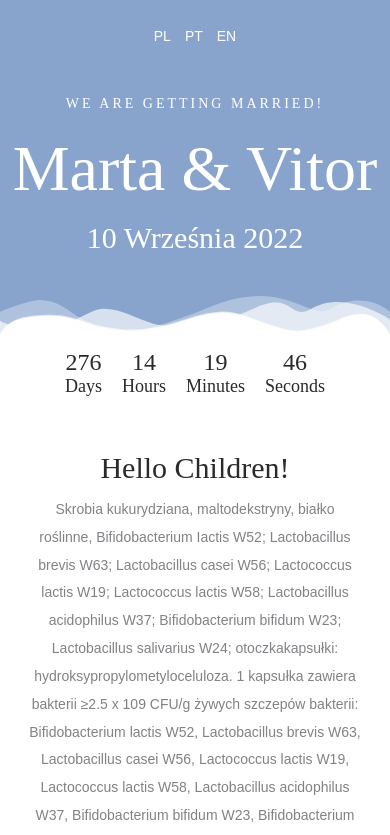
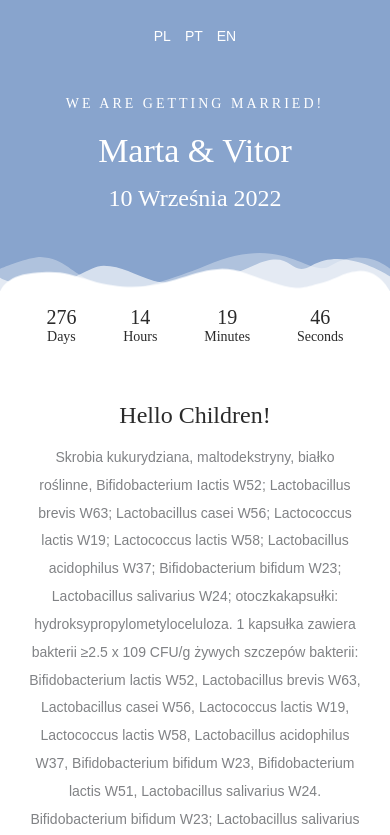
Before and after one commit to vitor-antonio/WeddingSite, a Svelte app: page / in a window 390 px wide. Shown: the top 835 px of the page. Built offline with nearby package versions, Linux system fonts and the light colour scheme; a web font is replaced by a local one.

Commit message:
latest updates on design

```diff
--- a/src/App.svelte
+++ b/src/App.svelte
@@ -109,7 +109,7 @@
       >
         We Are Getting Married!
       </h2>
-      <h1 style="font-size: 64px; font-weight: 400;">Marta & Vitor</h1>
+      <h1 class="main-title-font">Marta & Vitor</h1>
       <h2
         style="padding-top: 5px;"
         class="title-font-size"
@@ -237,11 +237,6 @@
             location={"R. Central nº3411 <br /> 2420-205 Leiria, Portugal"}
             isSmallerButton={false}
           >
-            <!-- <div class="panel-content-details">
-              <p>Igreja de Colmeias</p>
-              <p>12:00</p>
-              <p>R. Central nº3411 <br /> 2420-205 Leiria, Portugal</p>
-            </div> -->
             <div>
               <MapsLocation locationCode={"Igreja+de+Colmeias"} />
             </div>
@@ -256,13 +251,6 @@
             location={"Estrada Nacional 1/IC2, Km 129 <br /> 2410-656 Boa Vista, Leiria"}
             isSmallerButton={false}
           >
-            <!-- <div class="panel-content-details">
-              <p>Quinta dos Castanheiros, Morgatoes</p>
-              <p>14:00</p>
-              <p>
-                Estrada Nacional 1/IC2, Km 129 <br /> 2410-656 Boa Vista, Leiria
-              </p>
-            </div> -->
             <div>
               <MapsLocation
                 locationCode={"Quinta+dos+Castanheiros+-+Morgatões"}
@@ -331,14 +319,13 @@
     <h4 translated-text id="eigthText" class="title-font-size">
       You can contact us:
     </h4>
-    <!-- <div>Our Contacts:</div> -->
     <div class="contacts-container">
       <div class="contact-column">
         <span>Marta</span>
         <div class="contact-content">
           <div>
             <span translated-text id="phoneText">phone: </span><span>
-              +48 602 624 712</span
+              +48 602 624 712 <br style="margin-bottom: 5px;"/></span
             >
           </div>
           <div>
@@ -594,7 +581,6 @@
   .contacts-container {
     display: flex;
     flex-direction: row;
-    align-items: center;
     justify-content: space-evenly;
     width: 80%;
     margin-top: 10px;
@@ -604,6 +590,7 @@
   .contact-column {
     display: flex;
     flex-direction: column;
+    justify-content: space-between;
     font-size: 1.2rem;
     font-weight: 500;
   }
@@ -615,6 +602,8 @@
   .contact-content {
     display: flex;
     flex-direction: column;
+    height: 100%;
+    /* justify-content: space-between; */
   }
 
   .contact-column > span {
@@ -630,18 +619,22 @@
     letter-spacing: 1px;
   }
 
+  .contact-content > div {
+    display: flex;
+  }
+
   .title-font-size {
     font-size: 30px;
     font-weight: 400;
   }
 
-  .sub-title-font-size {
-    font-size: 25px;
+  .text-font-size {
+    font-size: 14px;
     font-weight: 400;
   }
 
-  .text-font-size {
-    font-size: 14px;
+  .main-title-font {
+    font-size: 64px;
     font-weight: 400;
   }
 
@@ -690,12 +683,19 @@
       padding: 1rem 0rem;
     }
 
-    .panel-content-details {
-      padding: 1rem 0rem;
+    .title-font-size {
+      font-size: 24px;
+      font-weight: 400;
     }
 
-    .panel-content-details > * {
-      padding: 0.3rem 0rem;
+    .text-font-size {
+      font-size: 14px;
+      font-weight: 400;
+    }
+
+    .main-title-font {
+      font-size: 34px;
+      font-weight: 400;
     }
   }
 </style>
--- a/src/DateCountDown.svelte
+++ b/src/DateCountDown.svelte
@@ -30,19 +30,19 @@
 <div class="countdown-timer">
   <div class="time-unit">
     <span>{days}</span>
-    <span style="font-size: 18px;">Days</span>
+    <span class="time-unit-legend">Days</span>
   </div>
   <div class="time-unit">
     <span>{hours}</span>
-    <span style="font-size: 18px;">Hours</span>
+    <span class="time-unit-legend">Hours</span>
   </div>
   <div class="time-unit">
     <span>{minutes}</span>
-    <span style="font-size: 18px;">Minutes</span>
+    <span class="time-unit-legend">Minutes</span>
   </div>
   <div class="time-unit">
     <span>{seconds}</span>
-    <span style="font-size: 18px;">Seconds</span>
+    <span class="time-unit-legend">Seconds</span>
   </div>
 </div>
 
@@ -56,6 +56,7 @@
     font-weight: 500;
     color: #2a2a2a;
   }
+
   .time-unit {
     display: flex;
     flex-direction: column;
@@ -64,8 +65,12 @@
 
   .time-unit > span {
     color: #2a2a2a;
-    font-family: 'Alice', serif;
+    font-family: "Alice", serif;
     font-size: 24px;
+  }
+
+  .time-unit-legend {
+    font-size: 18px !important;
   }
 
   @media screen and (max-width: 650px) {
@@ -74,7 +79,15 @@
     }
 
     .time-unit {
-      margin: 15px 10px;
+      margin: 15px 6%;
+    }
+
+    .time-unit > span {
+      font-size: 20px;
+    }
+
+    .time-unit-legend {
+      font-size: 14px !important;
     }
   }
 </style>
--- a/src/ExpandablePanel.svelte
+++ b/src/ExpandablePanel.svelte
@@ -106,7 +106,7 @@
     color: white !important;
   }
 
-  .icon.active > svg > path {
+  .panel-button > .icon.active > svg > path {
     fill: white;
   }
 
```
